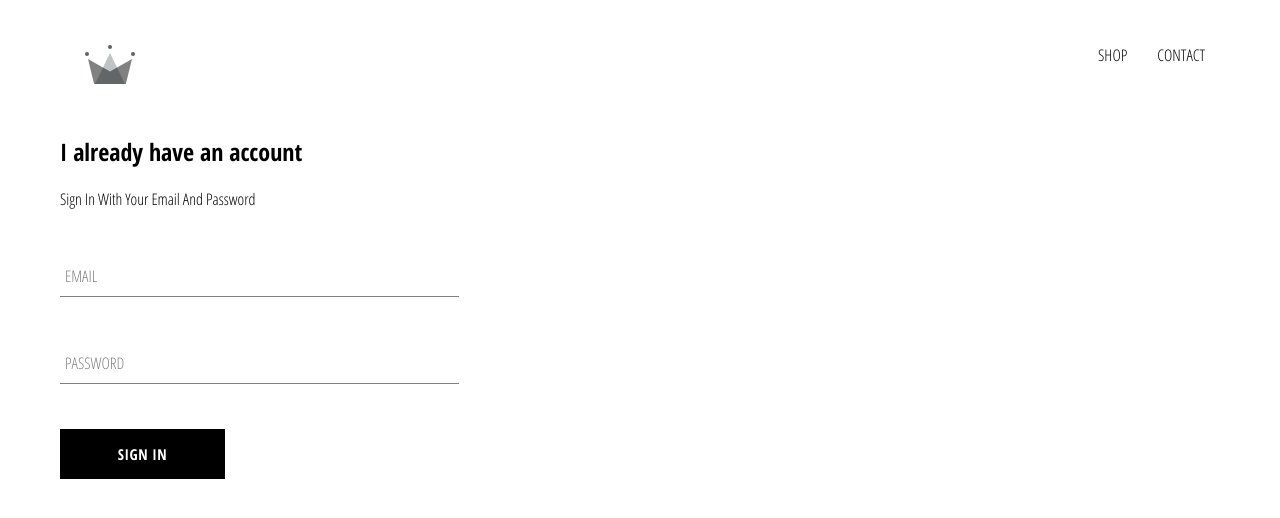
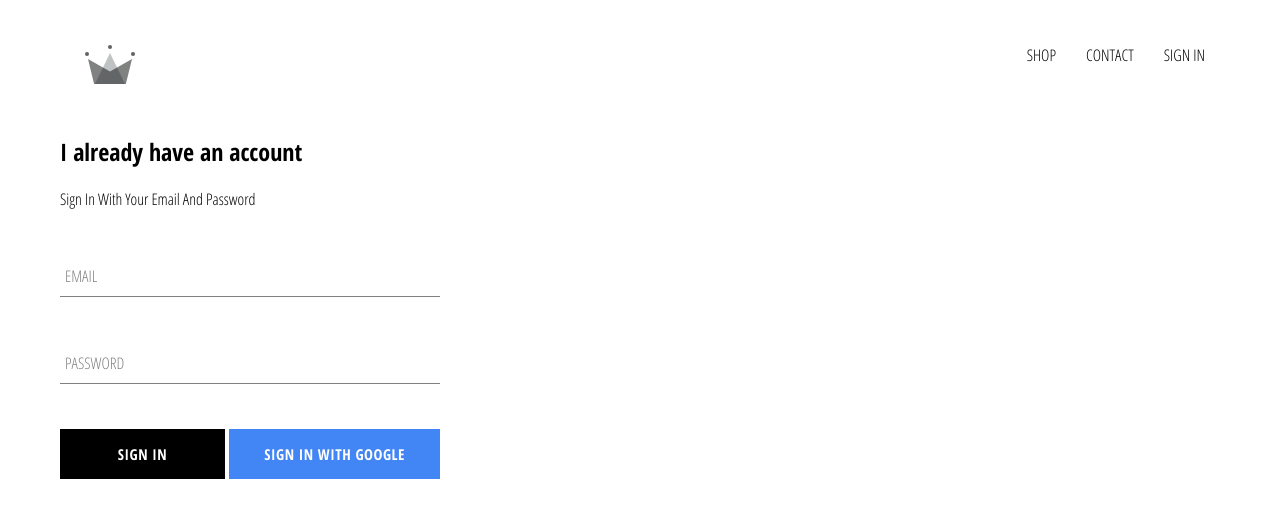
Before and after one commit to sarahsipple/shopping-site, a React (Create React App) app: page /signin in a window 1280 px wide. Shown: the top 518 px of the page. Built offline with nearby package versions, Linux system fonts and the light colour scheme; no server answers.

Commit message:
added firebase and google auth to sign in

```diff
--- a/package.json
+++ b/package.json
@@ -6,6 +6,7 @@
     "@testing-library/jest-dom": "^5.11.9",
     "@testing-library/react": "^11.2.5",
     "@testing-library/user-event": "^12.8.3",
+    "firebase": "^8.3.1",
     "node-sass": "^5.0.0",
     "react": "^17.0.1",
     "react-dom": "^17.0.1",
--- a/src/App.css
+++ b/src/App.css
@@ -1,3 +1,7 @@
+* {
+  box-sizing: border-box;
+}
+
 .App {
   text-align: center;
 }
--- a/src/App.js
+++ b/src/App.js
@@ -4,13 +4,35 @@
 import './App.css';
 import HomePage from './pages/homepage/homepage';
 import ShopPage from './pages/shop/shop';
+import SignInAndRegisterPage from './pages/sign-in-register/sign-in-register';
 import Header from './components/header/header';
-import SignInAndRegisterPage from './pages/sign-in-register/sign-in-register';
 
-function App() {
+import { auth } from './firebase/firebase';
+
+class App extends React.Component {
+  constructor() {
+    super();
+
+    this.state = {
+      currentUser: null
+    }
+  }
+
+  componentDidMount() {
+    auth.onAuthStateChanged(user => {
+      this.setState({ currentUser: user });
+
+    })
+  }
+
+  componentWillUnmount() {
+    this.unsubscribeFromAuth();
+  }
+
+  render() {
     return (
       <div>
-      <Header />
+        <Header currentUser={this.state.currentUser} />
         <Switch>
           <Route exact path='/' component={HomePage} />
           <Route path='/shop' component={ShopPage} />
@@ -19,5 +41,6 @@
       </div>
     );
   }
+}
 
 export default App;
--- a/src/components/custom-button/custom-button.js
+++ b/src/components/custom-button/custom-button.js
@@ -2,8 +2,8 @@
 
 import './custom-button.styles.scss';
 
-const CustomButton = ({ children, ...otherProps }) => (
-    <button className="custom-button" {...otherProps}>
+const CustomButton = ({ children, isGoogleSignIn, ...otherProps }) => (
+    <button className={`${isGoogleSignIn ? 'google-sign-in' : '' } custom-button`} {...otherProps}>
         {children}
     </button>
 )
--- a/src/components/custom-button/custom-button.styles.scss
+++ b/src/components/custom-button/custom-button.styles.scss
@@ -19,4 +19,14 @@
       color: black;
       border: 1px solid black;
     }
+
+    &.google-sign-in {
+      background-color: #4285f4;
+      color: #fff;
+
+      &:hover {
+        background-color: #357ae8;
+        border: none;
+      }
+    }
   }
--- a/src/components/header/header.js
+++ b/src/components/header/header.js
@@ -1,11 +1,13 @@
 import React from 'react';
 import {Link} from 'react-router-dom';
+
+import { auth } from '../../firebase/firebase';
 
 import {ReactComponent as Logo } from '../../assets/crown.svg';
 
 import './header.styles.scss';
 
-const Header = () => (
+const Header = ({currentUser}) => (
     <div className="header">
         <Link className="logo-container" to="/">
             <Logo className="logo" />
@@ -17,6 +19,7 @@
             <Link className="option" to='/shop'>
                 CONTACT
             </Link>
+            {currentUser ? (<div className="option" onClick={() => auth.signOut()}>SIGN OUT</div>) : (<Link className="option" to='/signin'>SIGN IN</Link>)}
         </div>
     </div>
 )
--- a/src/components/header/header.styles.scss
+++ b/src/components/header/header.styles.scss
@@ -20,6 +20,7 @@
 
       .option {
         padding: 10px 15px;
+        cursor: pointer;
       }
     }
   }
--- a/src/components/sign-in/sign-in.js
+++ b/src/components/sign-in/sign-in.js
@@ -2,6 +2,9 @@
 
 import FormInput from '../form-input/form-input';
 import CustomButton from '../custom-button/custom-button';
+
+
+import { signInWithGoogle } from '../../firebase/firebase';
 
 import './sign-in.styles.scss';
 
@@ -48,7 +51,11 @@
                         value={this.state.password}
                         required
                     />
-                    <CustomButton type="submit">Sign In</CustomButton>
+                    <div className="buttons">
+                        <CustomButton type="submit">Sign In</CustomButton>
+                        <CustomButton onClick={signInWithGoogle} isGoogleSignIn >{' '}Sign In with Google{' '}</CustomButton>
+                    </div>
+
                 </form>
             </div>
         )
--- a/src/components/sign-in/sign-in.styles.scss
+++ b/src/components/sign-in/sign-in.styles.scss
@@ -1,9 +1,14 @@
 .sign-in {
-    width: 30vw;
+    width: 380px;
     display: flex;
     flex-direction: column;
 
     .title {
         margin: 10px 0;
     }
+
+    .buttons {
+        display: flex;
+        justify-content: space-between;
+    }
 }
--- /dev/null
+++ b/src/firebase/firebase.js
@@ -0,0 +1,25 @@
+import firebase from 'firebase/app';
+import 'firebase/firestore';
+import 'firebase/auth';
+
+
+const config = {
+    apiKey: "AIzaSyAt6kun_6pQPLQyURrUsxEkaLJicSOPWVQ",
+    authDomain: "shopping-site-510d4.firebaseapp.com",
+    projectId: "shopping-site-510d4",
+    storageBucket: "shopping-site-510d4.appspot.com",
+    messagingSenderId: "1018514261345",
+    appId: "1:1018514261345:web:52282df6ef4e71cba2f120",
+    measurementId: "G-FC60FFQ8SV"
+  };
+  // Initialize Firebase
+  firebase.initializeApp(config);
+
+export const auth = firebase.auth();
+export const firesore = firebase.firestore();
+
+const provider = new firebase.auth.GoogleAuthProvider();
+provider.setCustomParameters({ prompt: 'select_account' });
+export const signInWithGoogle = () => auth.signInWithPopup(provider);
+
+export default firebase;
```
Also changed, not shown: 1 other file (tests, documents, lock files or other folders). Lines whose indentation alone changed are shown as unchanged.
